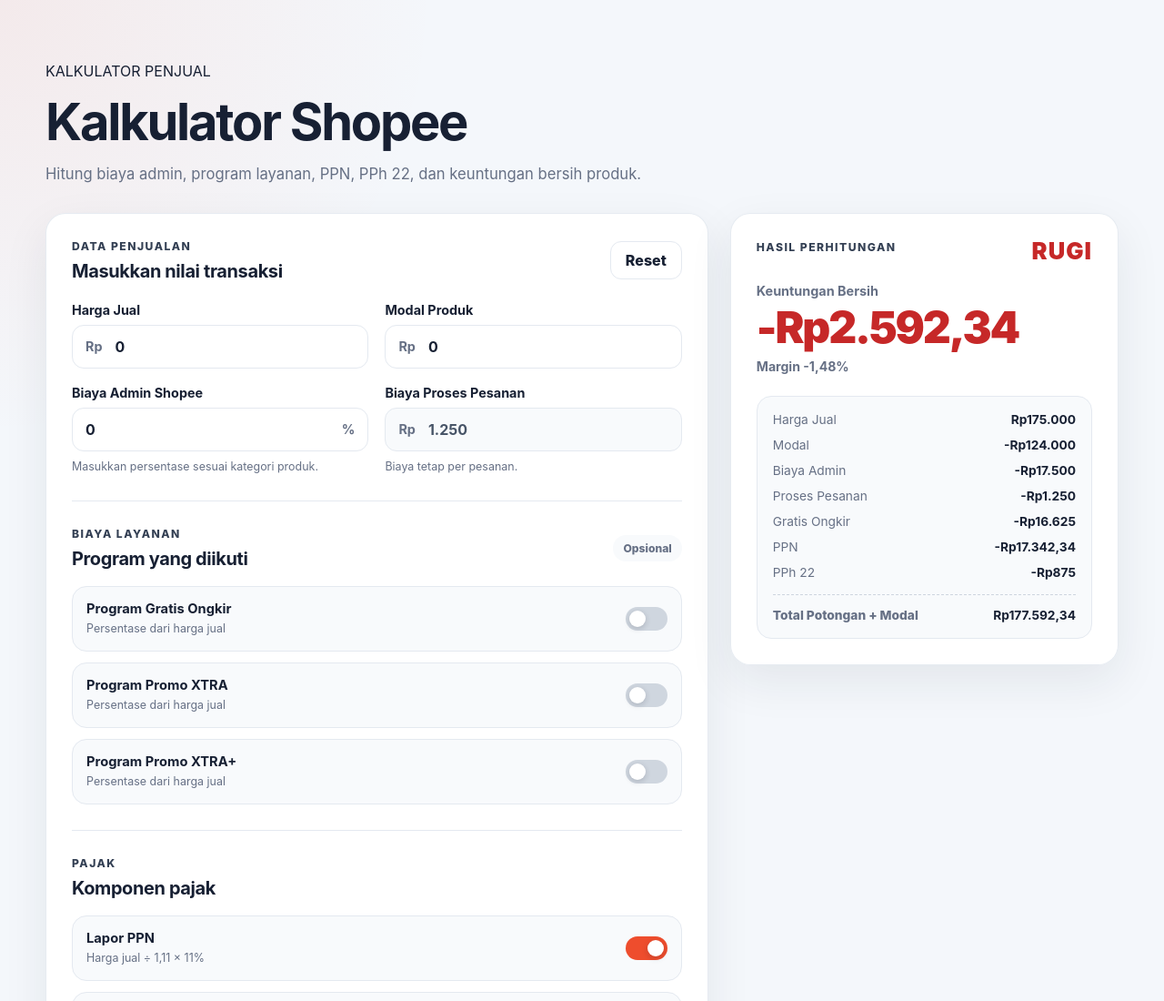
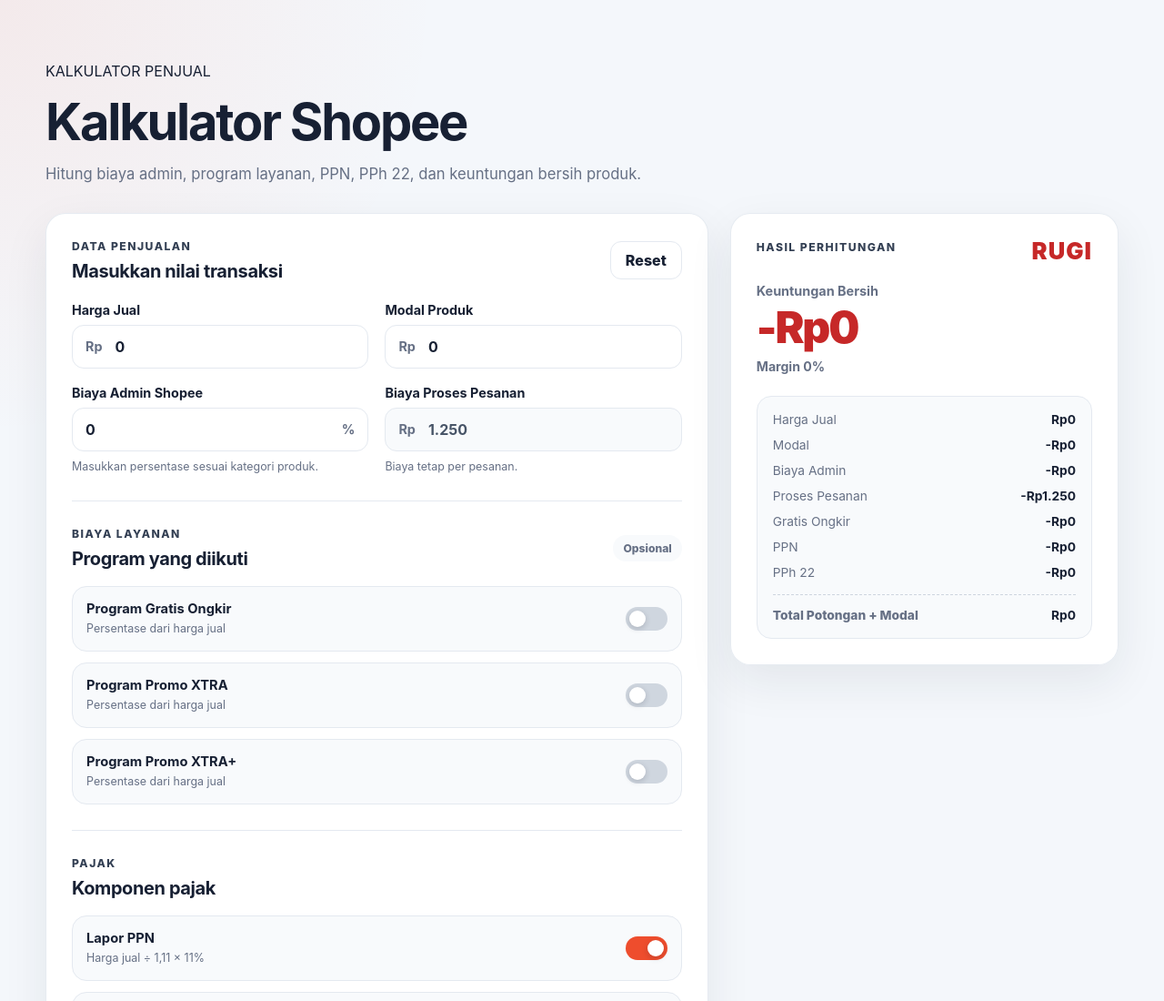
Before and after one commit to WinnyNathalie/KALKULATOR-SHOPEE, a plain HTML site: page index.html in a window 1280 px wide. Shown: the top 1100 px of the page at 91% size. Drawn offline with Linux system fonts and the light colour scheme.

Commit message:
rev1 - kalkulator shopee

```diff
--- a/index.html
+++ b/index.html
@@ -201,21 +201,21 @@
         </div>
 
         <p class="result-caption">Keuntungan Bersih</p>
-        <p class="result-value negative" id="netProfit">-Rp2.592,34</p>
-        <p class="margin-text" id="profitMargin">Margin -1,48%</p>
+        <p class="result-value negative" id="netProfit">-Rp0</p>
+        <p class="margin-text" id="profitMargin">Margin 0%</p>
 
         <div class="summary-box">
           <div class="summary-row">
             <span>Harga Jual</span>
-            <strong id="summarySellingPrice">Rp175.000</strong>
+            <strong id="summarySellingPrice">Rp0</strong>
           </div>
           <div class="summary-row">
             <span>Modal</span>
-            <strong id="summaryCapitalCost">-Rp124.000</strong>
+            <strong id="summaryCapitalCost">-Rp0</strong>
           </div>
           <div class="summary-row">
             <span>Biaya Admin</span>
-            <strong id="summaryAdminFee">-Rp17.500</strong>
+            <strong id="summaryAdminFee">-Rp0</strong>
           </div>
           <div class="summary-row">
             <span>Proses Pesanan</span>
@@ -223,7 +223,7 @@
           </div>
           <div class="summary-row optional-result" id="freeShippingResult">
             <span>Gratis Ongkir</span>
-            <strong id="summaryFreeShipping">-Rp16.625</strong>
+            <strong id="summaryFreeShipping">-Rp0</strong>
           </div>
           <div class="summary-row optional-result is-hidden" id="promoXtraResult">
             <span>Promo XTRA</span>
@@ -235,15 +235,15 @@
           </div>
           <div class="summary-row optional-result" id="vatResult">
             <span>PPN</span>
-            <strong id="summaryVat">-Rp17.342,34</strong>
+            <strong id="summaryVat">-Rp0</strong>
           </div>
           <div class="summary-row optional-result" id="pphResult">
             <span>PPh 22</span>
-            <strong id="summaryPph">-Rp875</strong>
+            <strong id="summaryPph">-Rp0</strong>
           </div>
           <div class="summary-row total-row">
             <span>Total Potongan + Modal</span>
-            <strong id="summaryTotalCost">Rp177.592,34</strong>
+            <strong id="summaryTotalCost">Rp0</strong>
           </div>
         </div>
 
```
